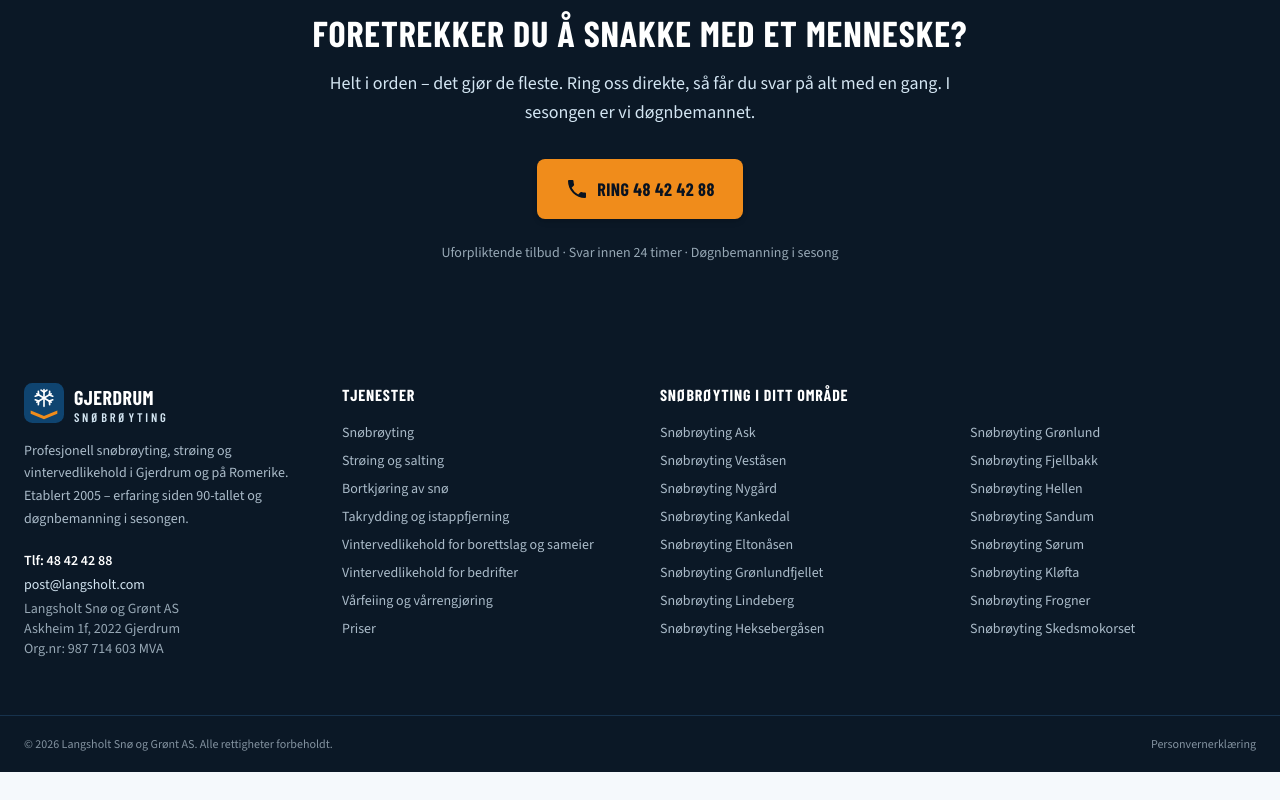
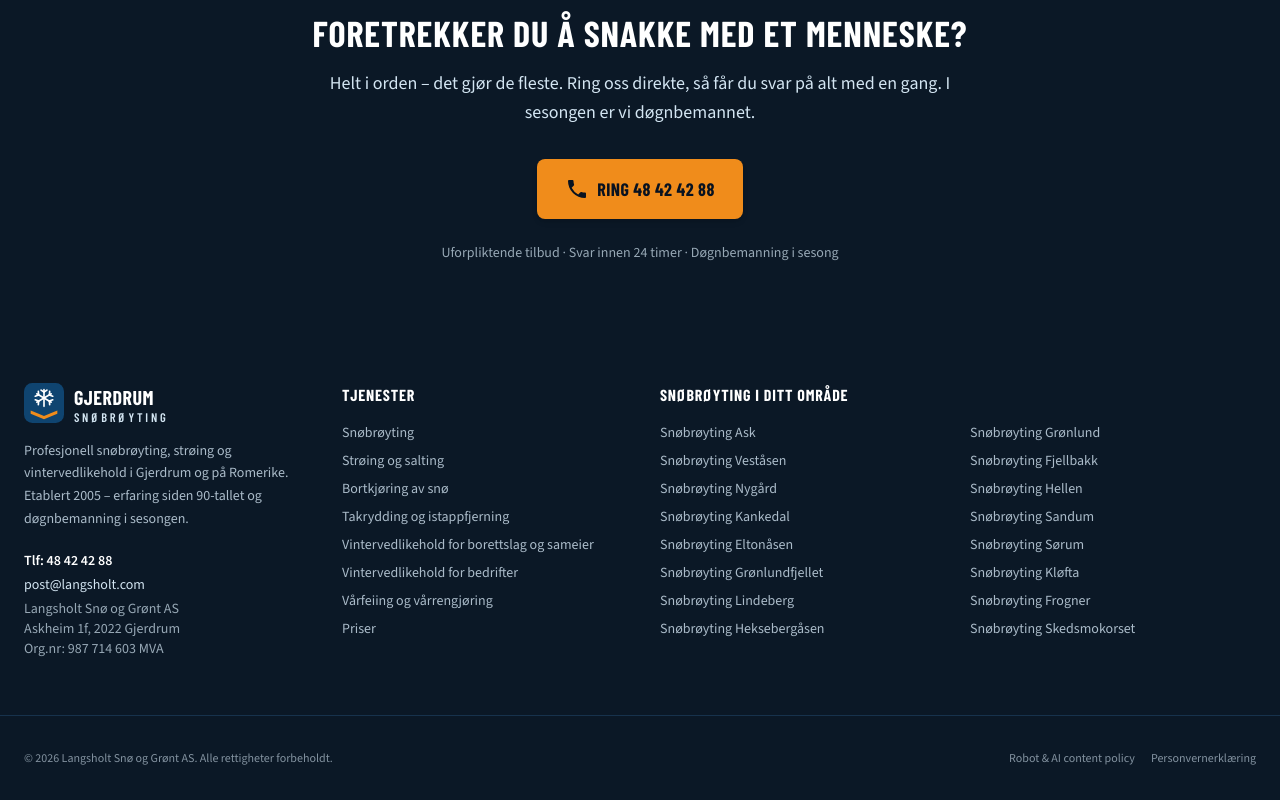
Before and after one commit to WebGuruAIGuruNoob/gjerdrumsnobroyting, a Next.js app: page / in a window 1280 px wide. Shown: the part 7715-8515 px from the top of the page. Before the commit the page ends 8487 px from the top, so only its background shows below. Built offline with nearby package versions, Linux system fonts and the light colour scheme; no server answers.

Commit message:
Allow AI training while restricting unauthorised content copying

```diff
--- a/app/layout.tsx
+++ b/app/layout.tsx
@@ -44,7 +44,7 @@ export const metadata: Metadata = {
 export default function RootLayout({ children }: { children: React.ReactNode }) {
   return (
     <html lang="nb" className={`${barlow.variable} ${sourceSans.variable}`}>
-      <body>
+      <head><meta name="tdm-reservation" content="0" /><link rel="license" type="text/plain" href="/bot-policy.txt" /></head><body>
         <SeasonBanner />
         <Header />
         <main>{children}</main>
--- a/components/Footer.tsx
+++ b/components/Footer.tsx
@@ -77,6 +77,7 @@ export function Footer() {
             © {new Date().getFullYear()} {site.legalName}. Alle rettigheter forbeholdt.
           </p>
           <p>
+            <a href="/bot-policy.txt" className="mr-4 inline-flex min-h-11 items-center hover:text-white">Robot &amp; AI content policy</a>
             <Link href="/personvern" className="hover:text-white">
               Personvernerklæring
             </Link>
```
Also changed, not shown: public/.well-known/tdmrep.json (added), public/bot-policy.txt (added), public/llms.txt (added).
